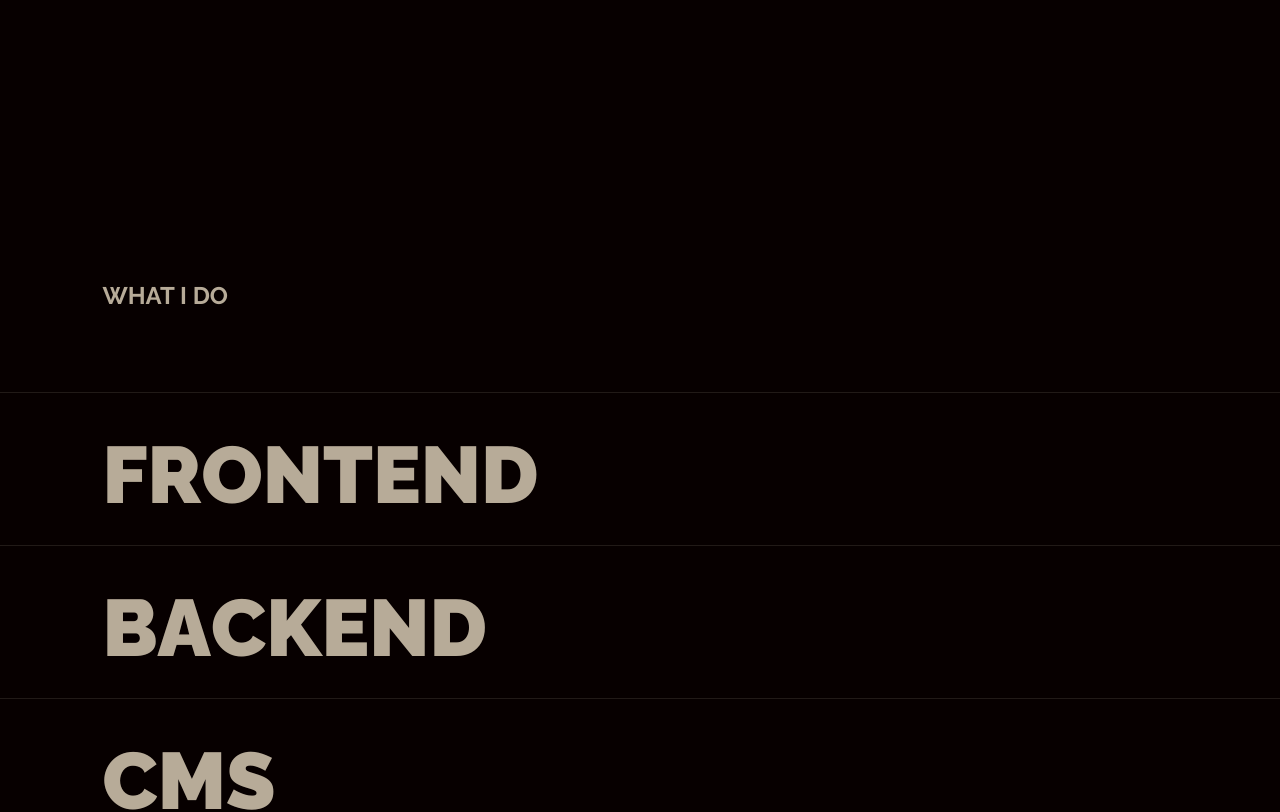
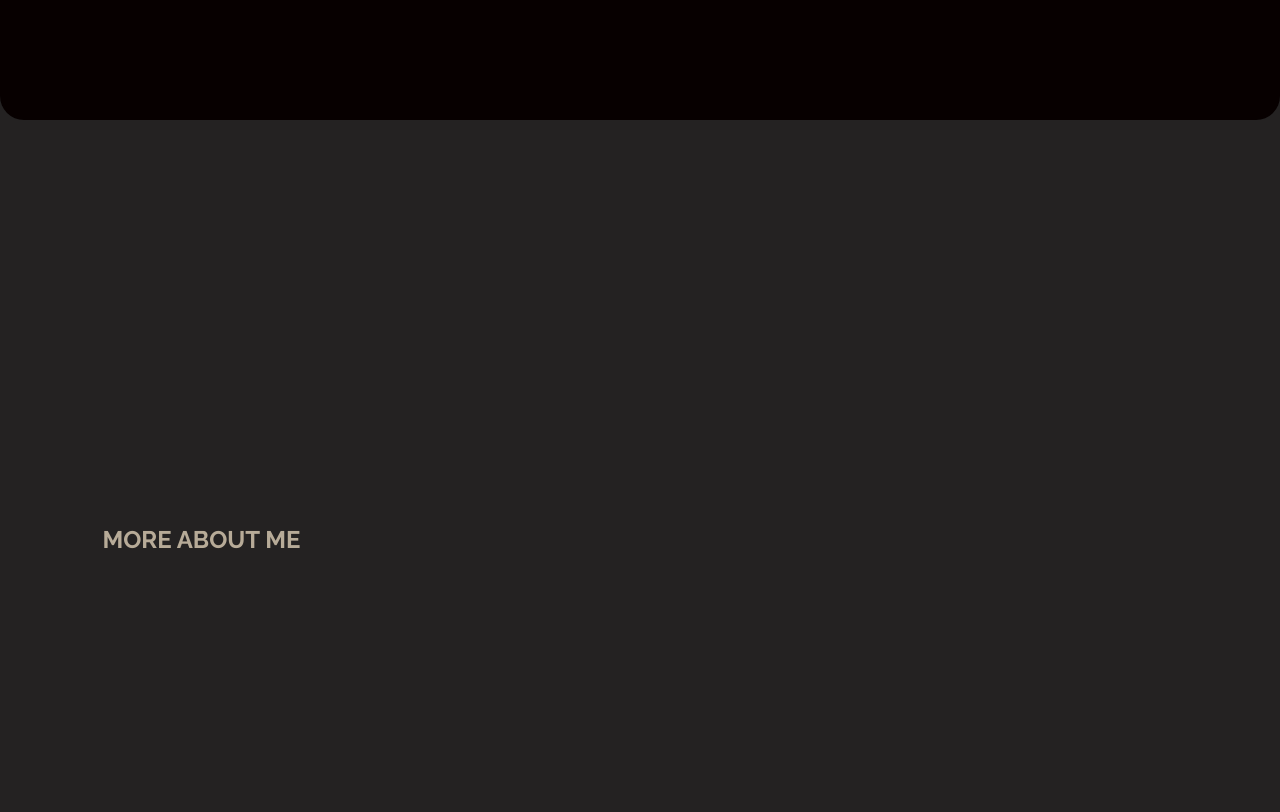
Before and after one commit to Gokul-Krishnan-12/Gokul-Krishnan, a Next.js app: page / in a window 1280 px wide. Shown: the part 1480-2292 px from the top of the page. Built offline with nearby package versions, Linux system fonts and the light colour scheme.

Commit message:
new files

```diff
--- a/package.json
+++ b/package.json
@@ -11,6 +11,7 @@
   "dependencies": {
     "@next/font": "^14.2.3",
     "@studio-freight/lenis": "^1.0.42",
+    "@studio-freight/react-lenis": "^0.0.47",
     "@tsparticles/move-parallax": "^3.3.0",
     "@tsparticles/react": "^3.0.0",
     "@tsparticles/slim": "^3.3.0",
--- a/src/app/globals.css
+++ b/src/app/globals.css
@@ -66,3 +66,23 @@ body{
 *::-webkit-scrollbar { /* Webkit browsers */
   display: none;
 }
+
+html.lenis, html.lenis body {
+  height: auto;
+}
+
+.lenis.lenis-smooth {
+  scroll-behavior: auto !important;
+}
+
+.lenis.lenis-smooth [data-lenis-prevent] {
+  overscroll-behavior: contain;
+}
+
+.lenis.lenis-stopped {
+  overflow: hidden;
+}
+
+.lenis.lenis-scrolling iframe {
+  pointer-events: none;
+}
--- a/src/app/globals.scss
+++ b/src/app/globals.scss
@@ -197,7 +197,7 @@
     padding: 30px 20px 30px 8%;
     position: relative;
     text-align: center;
-    font-weight: 400;
+    font-weight: 700;
     .timeline{
       position: relative;
     }
@@ -277,7 +277,6 @@
         background: url('/icons8-quote-left-60.png');
         width:60px;
         height: 60px;
-        left: -8%;
       }
     }
     }
@@ -326,9 +325,6 @@
     margin-bottom:40%;
     img{
       border-radius: 100%;
-    }
-    @media only screen and (min-width: 1200px) {
-      width: 5vw;
     }
 
     .arrow{
--- a/src/app/layout.js
+++ b/src/app/layout.js
@@ -1,3 +1,4 @@
+import SmoothScroll from "@/components/SmoothScroll";
 import "./globals.css";
 import "./globals.scss";
 import Layout from "@/components/Layout";
@@ -14,7 +15,7 @@ export const metadata = {
     title: "Portfolio of Gokul Krishnan",
     type: "website",
     url: "https://gokul-krishnan.vercel.app",
-    images: "https://gokul-krishnan.vercel.app/hero.png",
+    images: "https://gokul-krishnan.vercel.app/goku.png",
     description: "Portfolio website of Gokul Krishnan.",
     locale: "en_US",
   },
@@ -28,8 +29,22 @@ export default function RootLayout({ children }) {
       <body className="bg-backgroundbkLight">
         <Layout>
 
+        <SmoothScroll options={{
+          duration:1,
+          direction:'vertical',
+          gestureDirection:'vertical',
+          smoothWheel:true,
+          smoothTouch:true,
+          touchMultiplier:2,
+          inifinite:false,
+          easing:async(t)=>{
+            'use server';
+            Math.min(2,2.001 - Math.pow(2,-20*t));
+          },
+        }}>
+      {children}
+      </SmoothScroll >
 
-      {children}
 
       </Layout>
       </body>
--- a/src/app/page.jsx
+++ b/src/app/page.jsx
@@ -10,6 +10,7 @@ import Testimonial from '@/components/Testimonial';
 import Contact from '@/components/Contact';
 import VerticalPixelTransition from '@/components/verticalPixelTransition';
 import { slideUp, opacityIn,fadeInOpacity } from '@/components/variants';
+import AboutMore from '@/components/AboutMore';
 
 
 
@@ -22,20 +23,8 @@ const Home = () => {
   useEffect( () => {
       setDimension({width: window.innerWidth, height: window.innerHeight})
   }, []);
-  // useEffect( () => {
-  //   (
-  //     async () => {
-  //         const LocomotiveScroll = (await import('locomotive-scroll')).default
-  //         const locomotiveScroll = new LocomotiveScroll();
 
-  //         setTimeout( () => {
-  //           setIsLoading(false);
-  //           document.body.style.cursor = 'default'
-  //           window.scrollTo(0,0);
-  //         }, 3000)
-  //     }
-  //   )()
-  // }, []);
+
 
   return (<>
      {/* <AnimatePresence mode='wait'>
@@ -75,6 +64,7 @@ const Home = () => {
 
  <Hero />
   <AboutBanner/>
+  <AboutMore/>
 <WhatIDo/>
  <Experience/>
 <Testimonial/>
--- a/src/components/AboutBanner.js
+++ b/src/components/AboutBanner.js
@@ -4,7 +4,7 @@ import SectionHeading from "./SectionHeading";
 const AboutBanner = () => {
  const paragraph="Been coding since 2020, and the search for that sneaky semicolon continues ;";
   return (
-    <div className='bg-black min-h-screen  relative  flex items-center justify-center rounded-t-3xl' id="about">
+    <div className='bg-black min-h-screen  relative  flex items-center justify-center rounded-t-3xl rounded-b-3xl' id="about">
         <div className="flex flex-col justify-center items-center w-full h-full my-20">
         <SectionHeading heading="About Me"/>
           <Character className="nameText--aboutText" paragraph={paragraph} />
--- /dev/null
+++ b/src/components/AboutMore.js
@@ -0,0 +1,16 @@
+
+import SectionHeading from "./SectionHeading";
+const AboutMore = () => {
+ const paragraph="Been coding since 2020, and the search for that sneaky semicolon continues ;";
+  return (
+    <div className='bg-backgroundBkLight min-h-screen  relative  flex items-center justify-center rounded-t-3xl rounded-b-3xl' id="about">
+        <div className="flex flex-col justify-center items-center w-full h-full my-20">
+        <SectionHeading heading="More About Me"/>
+
+          </div>
+
+ </div>
+  )
+};
+
+export default AboutMore;
--- a/src/components/Hero.js
+++ b/src/components/Hero.js
@@ -1,21 +1,41 @@
 'use client';
+import { useLayoutEffect, useRef } from "react";
 import { fadeInOpacity} from "./variants";
 import {motion } from 'framer-motion';
+import gsap from 'gsap';
+import { ScrollTrigger } from 'gsap/ScrollTrigger';
 
 
 const Hero = () => {
+  const heroRef = useRef(null);
+
+  useLayoutEffect( () => {
+    gsap.registerPlugin(ScrollTrigger)
+    gsap.to(heroRef.current, {
+        scrollTrigger: {
+            trigger: document.documentElement,
+            start: "100px",
+            end: window.innerHeight,
+            onLeave: () => {gsap.to(heroRef.current, {position:"relative"})},
+            onEnterBack: () => {gsap.to(heroRef.current, {position:"sticky",top:0})},
+        }
+    })
+}, [])
 
   return (
-    <div className='bg-backgroundbkLight h-screen flex items-center justify-center relative'>
+    <div className='bg-backgroundbkLight h-screen flex items-center justify-center relative' ref={heroRef}>
 
         <div className="flex flex-col justify-center items-center w-full h-full">
-        <div>
+          <div>
+        <div className="overflow-hidden">
           <motion.h2 className="nameText--subText"
-              variants={fadeInOpacity('up',0.1)}
+              variants={fadeInOpacity('up',0.2)}
                   initial='hidden'
                   animate='show'
                   exit={'hidden'} >I<span className='text-accent nameText--subText'>’</span>am
           </motion.h2>
+          </div>
+        <div className="overflow-hidden">
 
           <motion.h1 className="nameText"
               variants={fadeInOpacity("up",0.2)}
@@ -24,6 +44,7 @@ const Hero = () => {
                   exit={'hidden'} >GOKUL <br/> KRISHNAN<span className='text-accent nameText--subText'>■</span>
           </motion.h1>
           </div>
+          </div>
         </div>
 
  </div>
--- a/src/components/SectionHeading.js
+++ b/src/components/SectionHeading.js
@@ -1,7 +1,7 @@
 
 const SectionHeading = ({heading}) => {
   return (
-        <div className="w-full my-10 xl:my-20 p-l-8">
+        <div className="w-full my-10 xl:mt-20 p-l-8">
           <p className="text-2xl font-bold uppercase ">{heading}</p>
         </div>
 
--- /dev/null
+++ b/src/components/SmoothScroll.js
@@ -0,0 +1,13 @@
+'use client';
+import {Lenis as ReactLenis } from '@studio-freight/react-lenis';
+
+
+const SmoothScroll = ({children,options,...props}) => {
+
+
+  return <ReactLenis root {...props}>
+    {children}
+  </ReactLenis>;
+};
+
+export default SmoothScroll;
--- a/src/components/WhatIDo.js
+++ b/src/components/WhatIDo.js
@@ -28,7 +28,7 @@ const WhatIDo = () => {
 
   return (
 
-    <div className='bg-black relative min-h-screen flex items-center justify-center rounded-b-3xl' id="expertise">
+    <div className='bg-black relative min-h-screen flex items-center justify-center rounded-b-3xl rounded-t-3xl' id="expertise">
         <div className="relative flex flex-col  w-full h-full my-20">
           <SectionHeading heading="What i do"/>
           <div className="relative">
```
Also changed, not shown: src/assets/goku.jpg (added), 1 other file (tests, documents, lock files or other folders).
